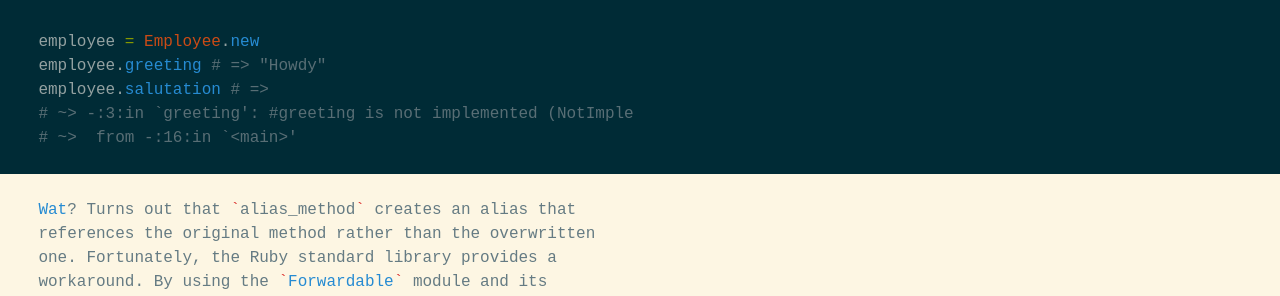
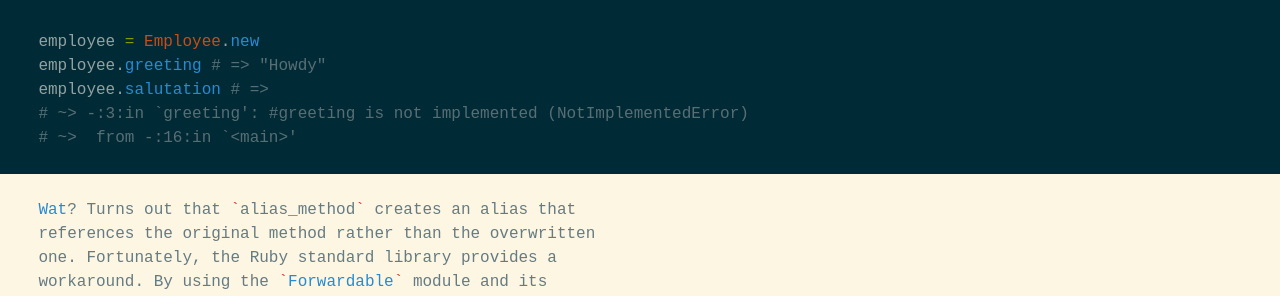
Before and after one commit to nwjsmith/nwjsmith.github.io, a Jekyll site: the page built from _posts/2014-02-14-inheritable-aliases-in-ruby.md, in a window 1280 px wide. Shown: the part 486-782 px from the top of the page. Built offline with Jekyll 4.4.1, drawn with Linux system fonts in a browser that asks for light colours.

Commit message:
Even simpler

```diff
--- a/_includes/top.html
+++ b/_includes/top.html
@@ -2,7 +2,7 @@
 <html>
   <head>
     <meta charset="utf-8">
-    <meta name="viewport" content="width=device-width,initial-scale=0.77">
+    <meta name="viewport" content="width=device-width,initial-scale=1.0">
     <link rel="stylesheet" type="text/css" href="/css/theinternate.css"></link>
     <link rel="alternate" type="application/atom+xml" href="/atom.xml" title="Atom feed">
     <title>{{ page.title }}</title>
--- a/css/theinternate.scss
+++ b/css/theinternate.scss
@@ -4,14 +4,8 @@
 
 $left-margin: 4ch;
 
-figure.highlight pre, h1, h2, h3, h4, h5, h6, hr, li, p, ul, {
-  min-width: 41ch;
-}
-
-@media screen and (min-width: 1024px) {
-  figure.highlight pre, h1, h2, h3, h4, h5, h6, hr, li, p, ul, {
-    width: 62ch;
-  }
+h1, h2, h3, h4, h5, h6, hr, li, p, ul, {
+  max-width: 62ch;
 }
 
 html {
@@ -27,7 +21,6 @@
   color: $base00;
   margin: 0;
   padding-bottom: 1.5rem;
-  min-width: 45ch;
 }
 
 h1, h2, h3, h4, h5, h6 {
@@ -58,7 +51,7 @@
     background: $base03;
 
     pre {
-      margin: 0 $left-margin;
+      margin-left: $left-margin;
       overflow: scroll;
       padding: 1.5rem 0;
     }
```
